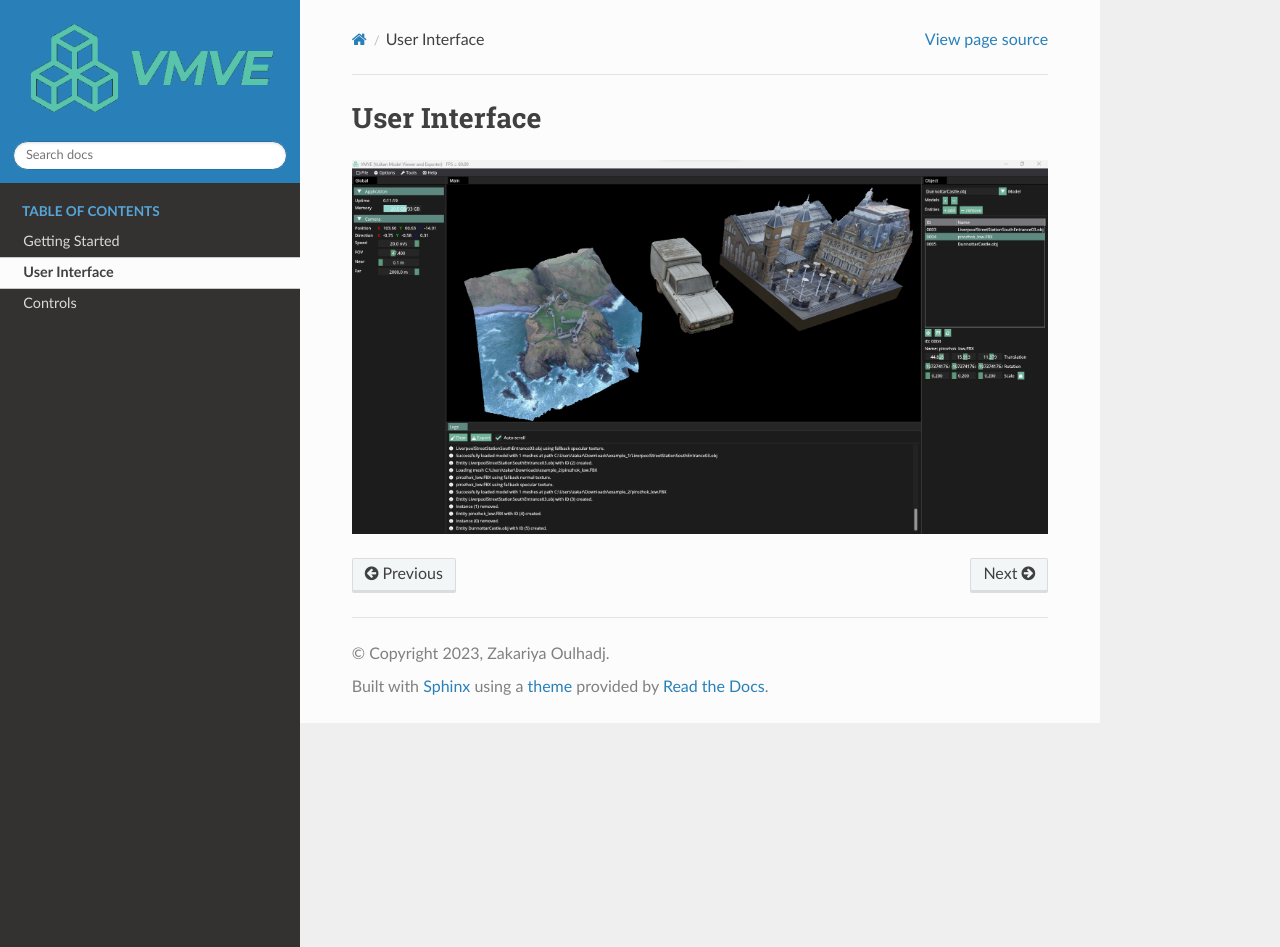
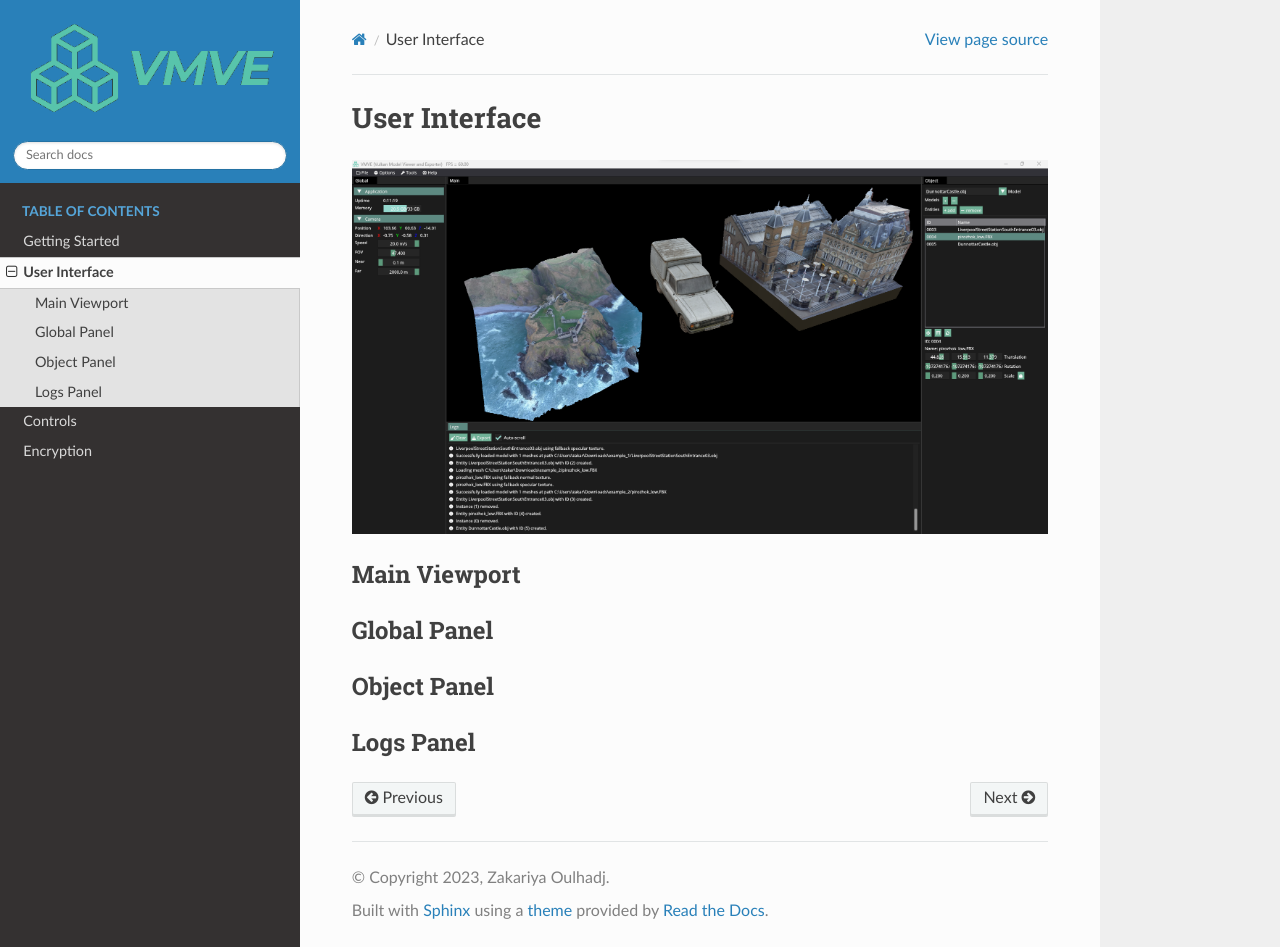
Before and after one commit to ZOulhadj/vmve_docs, a Sphinx documentation site: the page built from docs/source/user_interface.rst, in a window 1280 px wide and 947 px high. Built offline with Sphinx 7.4.7 and the Read the Docs theme 2.0.0, drawn with Linux system fonts in a browser that asks for light colours.

Commit message:
Added encryption page.

```diff
--- /dev/null
+++ b/docs/source/encryption.rst
@@ -0,0 +1,6 @@
+Encryption
+==============
+
+
+VMVE supports basic model encryption that can be used to safely secure digital
+assets.
--- a/docs/source/index.rst
+++ b/docs/source/index.rst
@@ -12,3 +12,4 @@ A project developed by `Zakariya Oulhadj <https://zakariyaoulhadj.com>`_ for his
    getting_started
    user_interface
    controls
+   encryption
--- a/docs/source/user_interface.rst
+++ b/docs/source/user_interface.rst
@@ -2,3 +2,19 @@ User Interface
 ==============
 
 .. image:: images/user_interface.png
+
+===============
+Main Viewport
+===============
+
+===============
+Global Panel
+===============
+
+===============
+Object Panel
+===============
+
+===============
+Logs Panel
+===============
```
